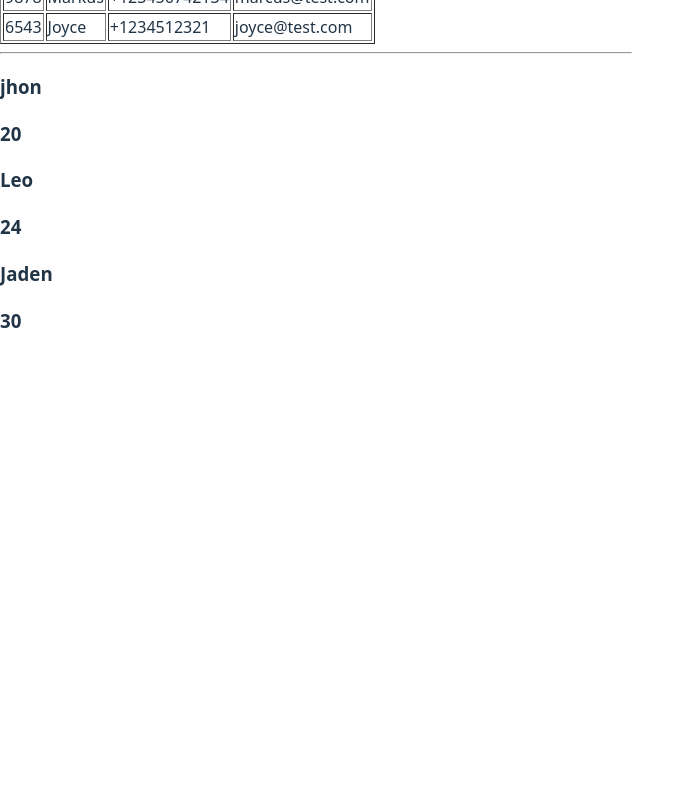
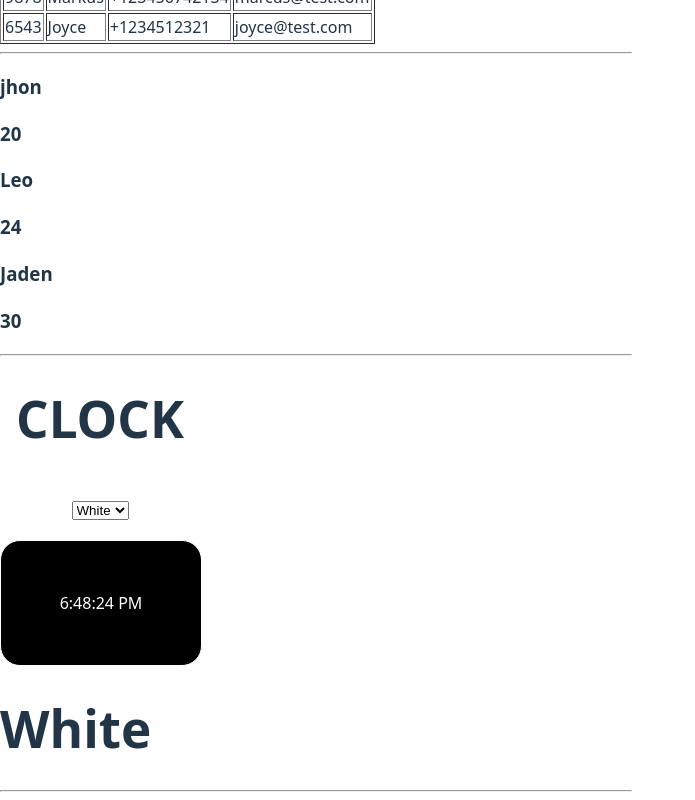
Before and after one commit to saadthedeveloper/react-practice, a React (Vite) app: page / in a window 1280 px wide. Shown: the part 2046-2846 px from the top of the page, without its empty margins (0-695 px from the left). Before the commit the page ends 2400 px from the top, so only its background shows below. Built offline with nearby package versions, Linux system fonts and the light colour scheme.

Commit message:
Add clock project

```diff
--- a/src/App.jsx
+++ b/src/App.jsx
@@ -11,6 +11,7 @@ import Radio from './Radio';
 import Dropdown from './Dropdown';
 import Table from './Table';
 import ComponentLoop from './ComponentLoop';
+import Clock from './Clock';
 
 
 function App(){
@@ -39,6 +40,9 @@ function App(){
     <Table />
     <hr />
     <ComponentLoop />
+    <hr />
+    <Clock />
+    <hr />
     </>
   )
 }
--- /dev/null
+++ b/src/Clock.jsx
@@ -0,0 +1,20 @@
+import { useState, useEffect } from 'react';
+import ClockStyle from './ClockStyle';
+
+function ClockLogic() {
+  const [time, setTime] = useState("00:00:00");
+
+  useEffect(() => {
+    // store the interval ID
+    const interval = setInterval(() => {
+      setTime(new Date().toLocaleTimeString());
+    }, 1000);
+
+    // cleanup function clears the interval
+    return () => clearInterval(interval);
+  }, []); // empty dependency array = run once on mount
+
+  return <ClockStyle time={time} />;
+}
+
+export default ClockLogic;
--- /dev/null
+++ b/src/ClockStyle.jsx
@@ -0,0 +1,33 @@
+import { useState } from 'react';
+
+
+function Clock({time}){
+    let [color, setColor] = useState("White");
+
+    function updateColor(e){
+        setColor(e.target.value);
+    }
+
+
+    return(
+        <>
+        <h1 style={{width:"200px", textAlign:"center"}}>CLOCK</h1>
+
+        <div style={{display:"flex", justifyContent:"center", alignItems:"center", width:"200px", padding:"20px 0"}}>
+        <select name="color" id="color-select" onChange={updateColor} >
+            <option value="White">White</option>
+            <option value="Red">Red</option>
+            <option value="Blue">Blue</option>
+        </select>
+        </div>
+
+        <div style={{border:"1px solid white", backgroundColor:"black", color:color, width:"200px",padding:"50px 0", textAlign:"center", borderRadius:"20px"}}>
+            <span>{time}</span>
+        </div>
+
+        <h1>{color}</h1>
+        </>
+    )
+}
+
+export default Clock;
```
